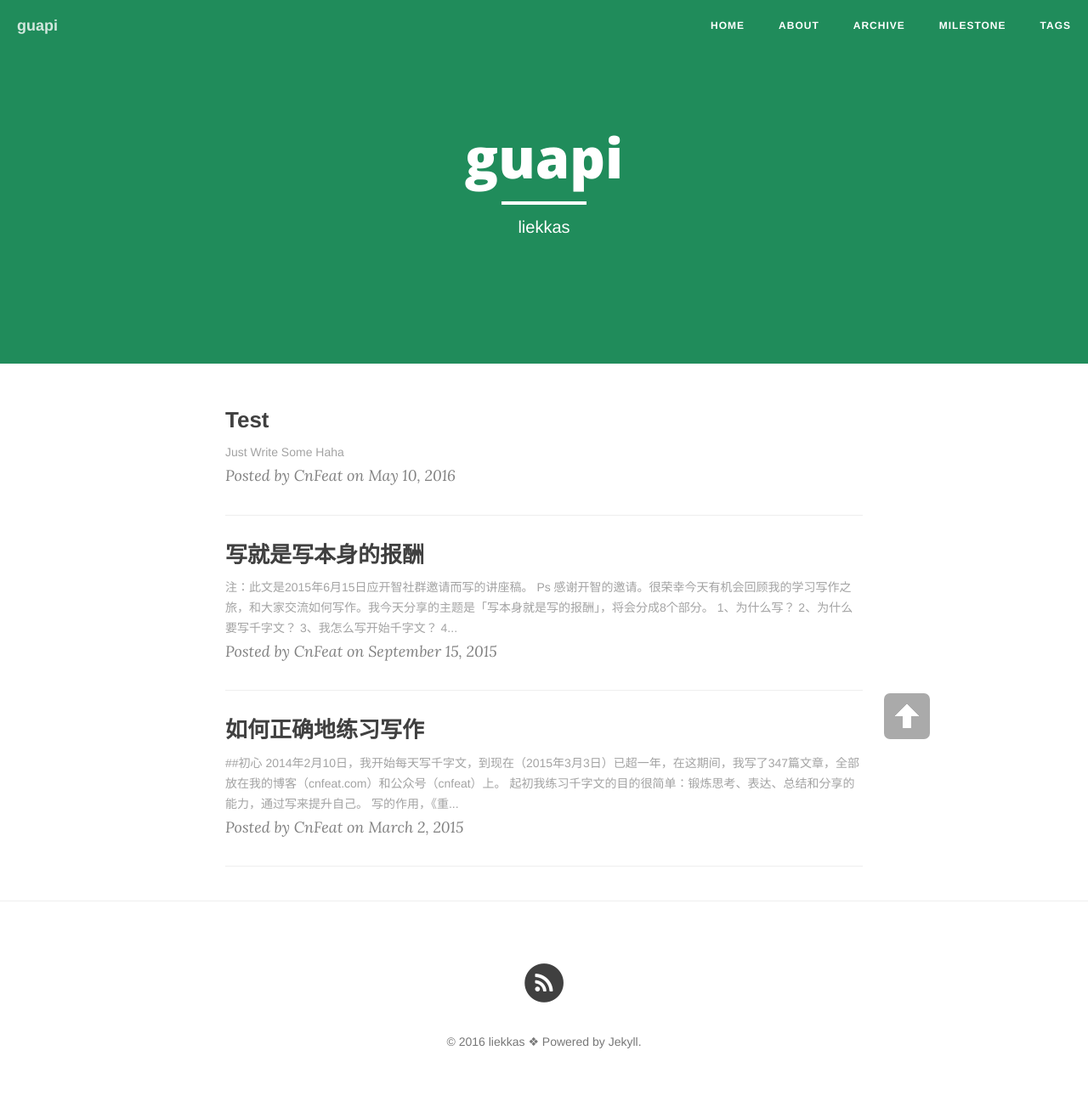
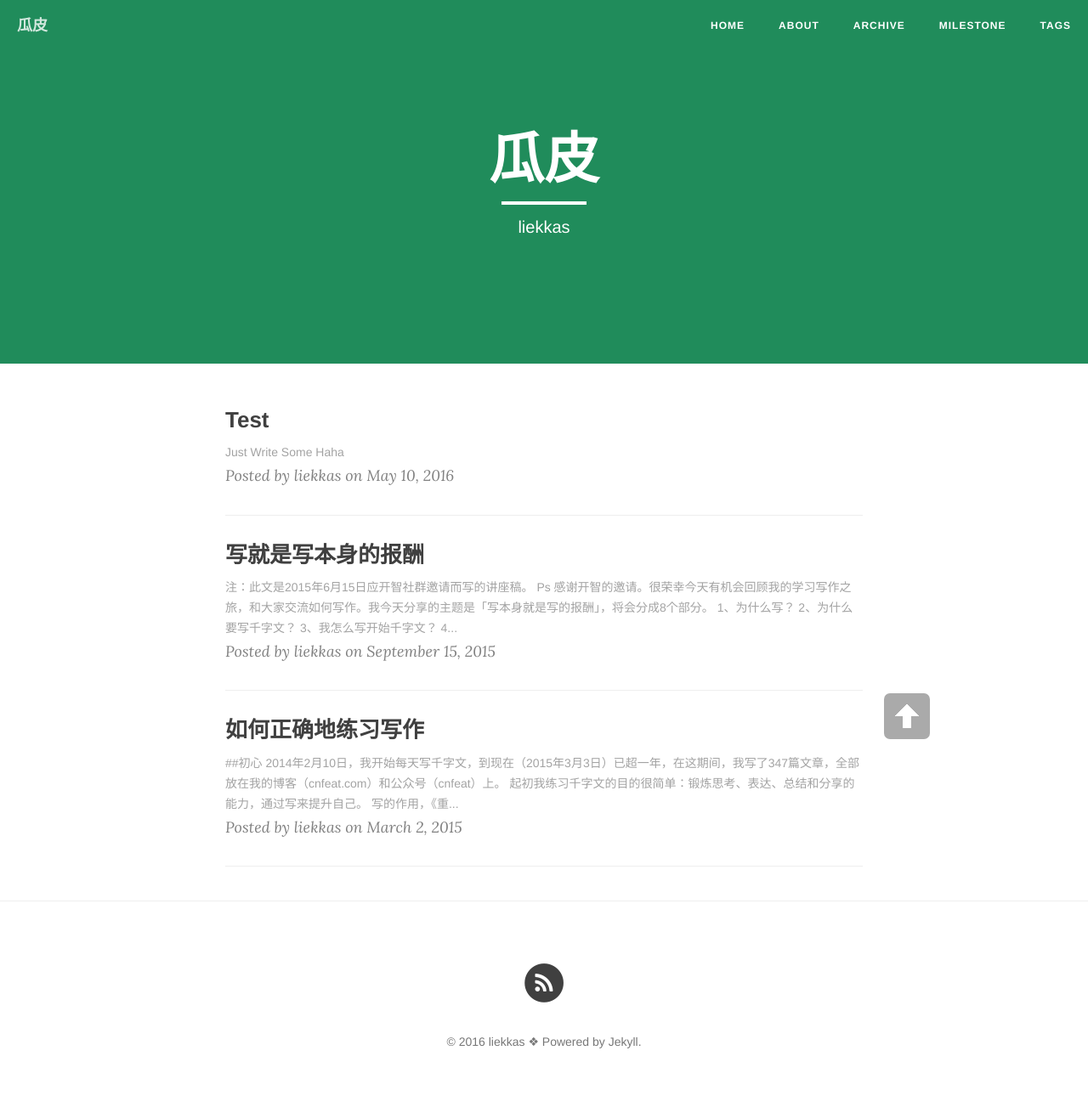
Before and after one commit to kotomifi/kotomifi.github.io, a Jekyll site: the page built from index.html, in a window 1280 px wide. Shown: the whole page at 85% size. Built offline with Jekyll 4.4.1, drawn with Linux system fonts in a browser that asks for light colours; nearby versions of some CDN libraries; the list of posts is cut into pages by our own code.

Commit message:
change author

```diff
--- a/_config.yml
+++ b/_config.yml
@@ -1,10 +1,10 @@
 # Site settings
-title: guapi
+title: 瓜皮
 header-img: "img/green.jpg"
 tagline: "cn"
 description: "liekkas|读而立·写而生"
 baseurl: ""
-url: "http://cnfeat"
+url: "http://liekkas"
 
 # About/contact
 owner:
@@ -43,7 +43,7 @@ defaults:
       type: "posts"
     values:
       layout: "post"
-      author: "CnFeat"
+      author: "liekkas"
       header-img: "img/green.jpg" # We don't want posts without a header image, that whould mean white on white
 
 # Comments
```
